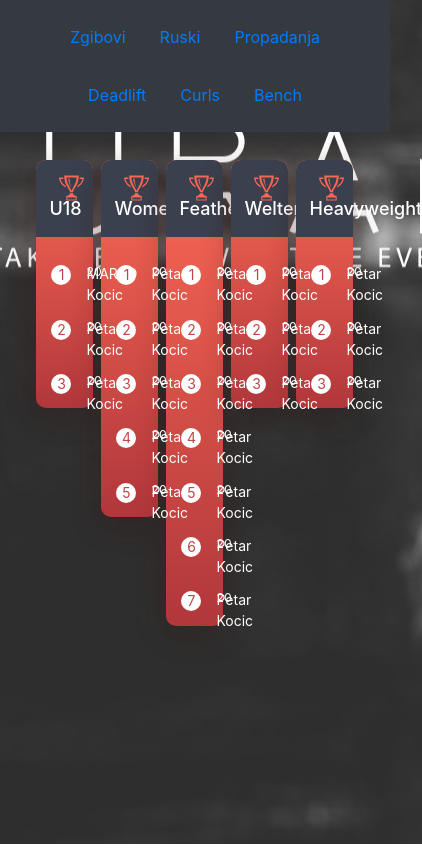
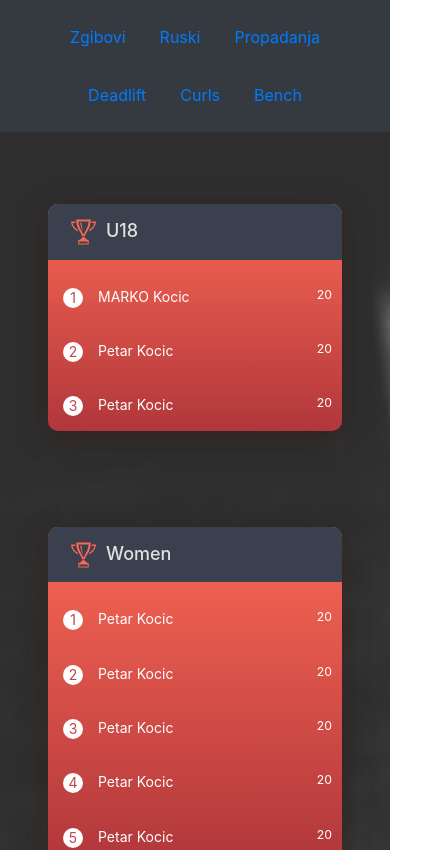
Before and after one commit to MarkoP3/fitness-competition, a React (Create React App) app: page /leaderboard/category in a window 390 px wide. Shown: the top 850 px of the page, 422 px wide, since content can reach past the window. Built offline with nearby package versions, Linux system fonts and the light colour scheme.

Commit message:
Added responsive layout mobile category leaderboard

```diff
--- a/src/Components/LeaderBoard/List/List.js
+++ b/src/Components/LeaderBoard/List/List.js
@@ -1,13 +1,12 @@
 import React from "react";
 import Item from "./Item/Item";
-import trophy from "../../../Assets/Icons/trophy.png";
 
 function List({ title, rows, animatedID }) {
   console.log(`rows`, rows);
   return (
-    <div className="col-2 p-1">
+    <div className="col-lg-2 col-12 p-lg-1 p-5">
       <div className="leaderboard">
-        <h1 style={{ color: "white" }}>
+        <h1>
           <svg
             xmlns="http://www.w3.org/2000/svg"
             width="24"
--- a/src/Containers/LeaderBoardCategoryContainer.js
+++ b/src/Containers/LeaderBoardCategoryContainer.js
@@ -7,7 +7,7 @@ import Discipline from "../Components/Discipline/Discipline";
 import CategoryService from "../Services/CategoryServices";
 
 function LeaderBoardCategoryContainer() {
-  const [animatedID, setanimatedID] = useState(1);
+  const [animatedID, setanimatedID] = useState();
   const [categories, setcategories] = useState([]);
   const [disciplines, setdisciplines] = useState([]);
   useEffect(() => {
```
